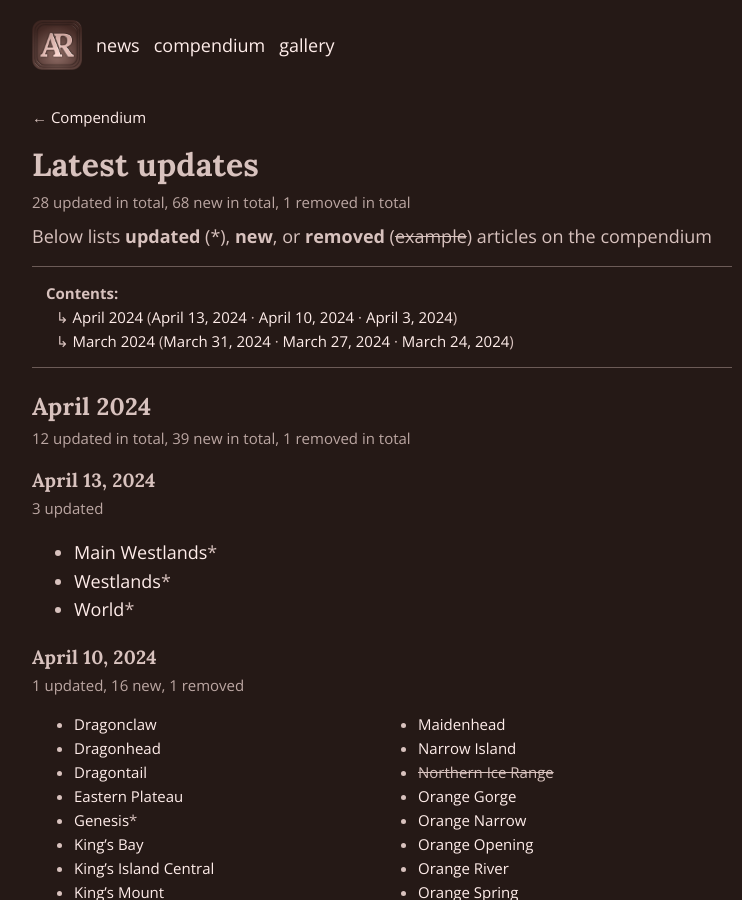
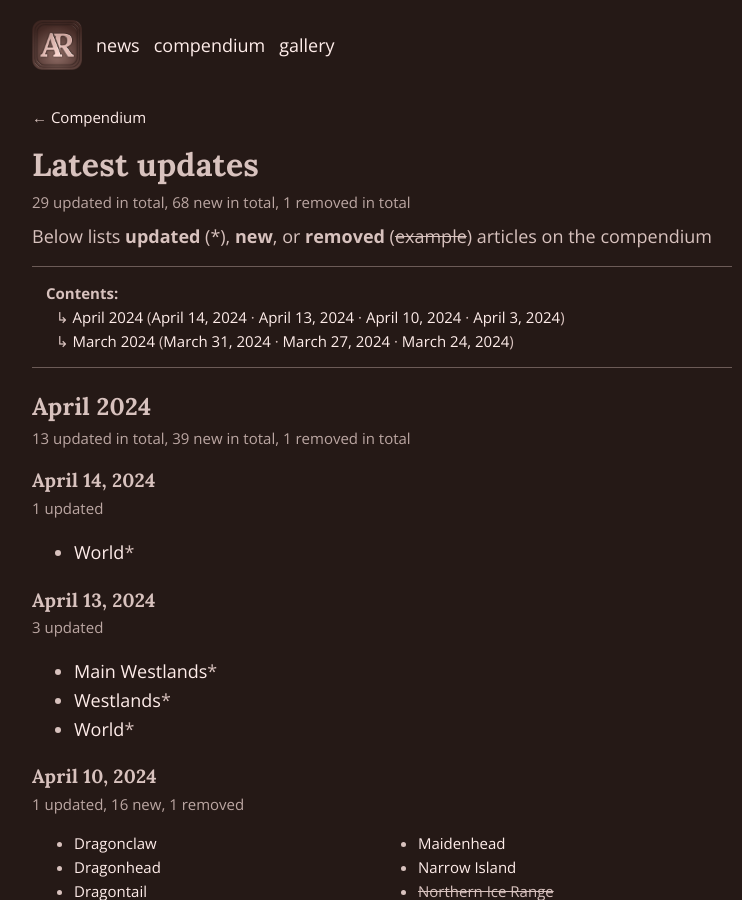
Before and after one commit to schizoidnightmares/absurdrealms.com, a Jekyll site: the page built from compendium/latest.md, in a window 1280 px wide and 900 px high. Shown: the whole window, without its empty margins (258-1000 px from the left). Built offline with Jekyll 4.4.1, drawn with Linux system fonts in a browser that asks for light colours; some of the changed text lies outside the part shown.

Commit message:
correcting link and updating

```diff
--- a/compendium/latest.md
+++ b/compendium/latest.md
@@ -1,18 +1,19 @@
 ---
 title: Latest updates - Compendium
 description: New and updated articles in the compendium
-last_modified_at: April 13, 2024
+last_modified_at: April 14, 2024
 return: Compendium
 return-url: /compendium/
 ---
 
 # Latest updates
-28 updated in total, 68 new in total, 1 removed in total
+29 updated in total, 68 new in total, 1 removed in total
 {: .cap}
 
 Below lists **updated** (*), **new**, or **removed** (<s>example</s>) articles on the compendium
 
 - [April 2024](#april-2024)
+  - [April 14, 2024](#april-14-2024)
   - [April 13, 2024](#april-13-2024)
   - [April 10, 2024](#april-10-2024)
   - [April 3, 2024](#april-3-2024)
@@ -23,8 +24,15 @@ Below lists **updated** (*), **new**, or **removed** (<s>example</s>) articles o
  {: .toc}
 
 ## April 2024
-12 updated in total, 39 new in total, 1 removed in total
+13 updated in total, 39 new in total, 1 removed in total
 {: .cap}
+
+### April 14, 2024
+1 updated
+{: .cap}
+
+- [World](/compendium/locations/world/)*
+{: .plainlinks}
 
 ### April 13, 2024
 3 updated
@@ -32,7 +40,7 @@ Below lists **updated** (*), **new**, or **removed** (<s>example</s>) articles o
 
 - [Main Westlands](/compendium/locations/main-westlands/)*
 - [Westlands](/compendium/locations/westlands/)*
-- [World](/compendium/locations/main-westlands/)*
+- [World](/compendium/locations/world/)*
 {: .plainlinks}
 
 ### April 10, 2024
```
